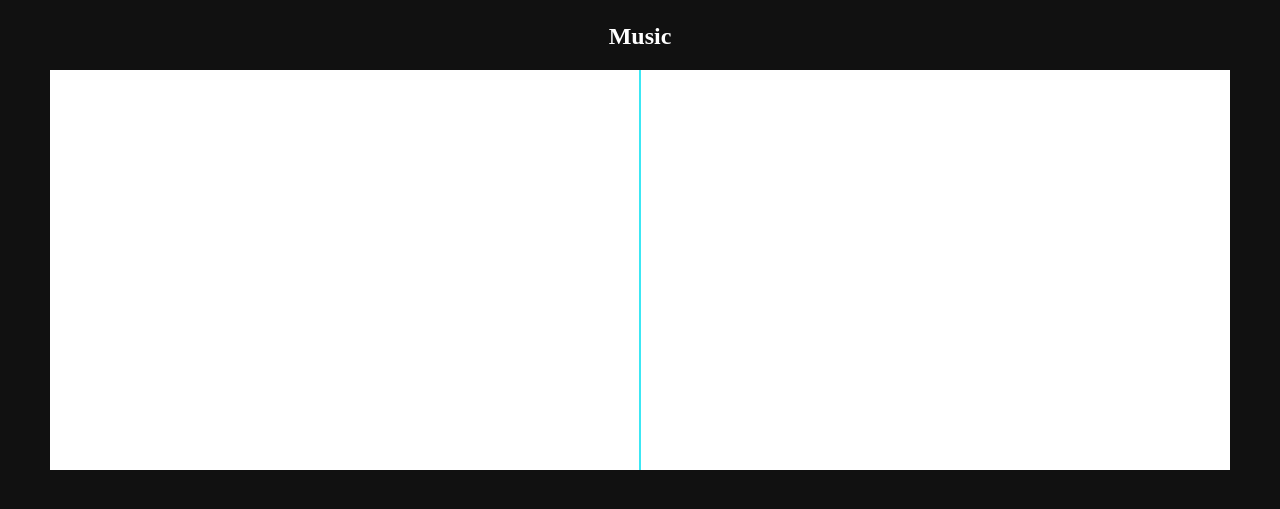
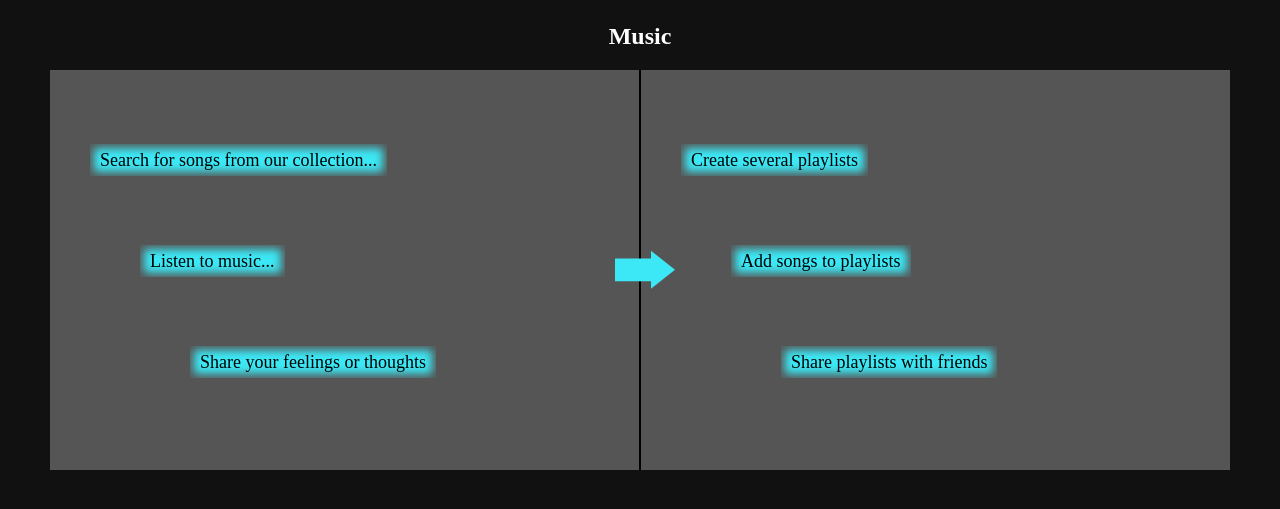
Before and after one commit to MoodsMusic/Moods, a React (Create React App) app in the folder client/: page / in a window 1280 px wide. Shown: the part 877-1386 px from the top of the page. Built offline with nearby package versions, Linux system fonts and the light colour scheme.

Commit message:
Add section for music and animations

```diff
--- a/client/src/App.css
+++ b/client/src/App.css
@@ -64,7 +64,7 @@
   bottom: 20px;
   left: 50%;
   transform: translateX(-50%);
-  animation: bounce 10s linear infinite;
+  /* animation: bounce 10s linear infinite; */
   cursor: pointer;
 }
 
@@ -116,6 +116,7 @@
 .home .section1 {
   position: relative;
   top: 100vh;
+  z-index: 1;
 }
 
 .home .section1 > div {
@@ -128,17 +129,97 @@
 .home .section1 > div > .right-col {
   flex: 1;
   height: 400px;
-  background: white;
+  background: #555;
   margin-bottom: 60px;
+  color: #000;
+  font-size: 18px;
 }
 
 .home .section1 > div > .left-col {
   margin-left: 50px;
+  position: relative;
+}
+
+.home .section1 > div > .left-col::before  {
+  content: "";
+  position: absolute;
+  background: rgb(60, 232, 245);
+  width: 60px;
+  height: 38px;
+  top:50%;
+  right: 0;
+  clip-path: polygon(0% 20%, 60% 20%, 60% 0%, 100% 50%, 60% 100%, 60% 80%, 0% 80%);
+  transform: translate(60%, -50%);
 }
 
 .home .section1 > div > .right-col {
-  border-left: 2px solid rgb(60, 232, 245);
+  border-left: 2px solid rgb(0, 0, 0);
   margin-right: 50px;
 }
 
+.home .section1 > div > .left-col p,
+.home .section1 > div > .right-col p {
+  margin: 80px 0;
+  position: relative;
+  z-index: 3;
+}
+
+.home .section1 > div > .left-col p.slide {
+  animation: slide-right-no-blur 1.5s forwards;
+}
+.home .section1 > div > .right-col p.slide {
+  animation: slide-left-no-blur 1.5s forwards;
+}
+
+@keyframes slide-right-no-blur {
+  from {
+    transform: translateX(-100%);
+  }
+  to {
+    transform: translateX(0);
+  }
+}
+@keyframes slide-left-no-blur {
+  from {
+    transform: translateX(100%);
+  }
+  to {
+    transform: translateX(0);
+  }
+}
+
+div .highlight {position: relative;}
+div .highlight::before {
+  position: absolute;
+  content: '';
+  background: rgb(60, 232, 245);
+  box-shadow: 0 0 8px 4px #555 inset;
+  top: -6px;
+  bottom: -6px;
+  left: -10px;
+  right: -10px;
+  z-index: -1;
+  transform-origin: 0;
+  transform: scaleX(0);
+  transition: 1s transform 1.5s ease;
+}
+.in-view div .highlight::before {
+  transform: scaleX(1);
+}
+
+/* Increase spacing of p elements */
+.home .section1 > div > .left-col p:first-of-type,
+.home .section1 > div > .right-col p:first-of-type {
+  padding-left: 50px;
+}
+
+.home .section1 > div > .left-col p:nth-of-type(2),
+.home .section1 > div > .right-col p:nth-of-type(2) {
+  padding-left: 100px;
+}
+
+.home .section1 > div > .left-col p:last-of-type,
+.home .section1 > div > .right-col p:last-of-type {
+  padding-left: 150px;
+}
 /* End home page styling */
--- a/client/src/Pages/Home.js
+++ b/client/src/Pages/Home.js
@@ -1,6 +1,48 @@
-import React from 'react';
+import React, { useEffect } from 'react';
+import Section from '../Conponents/Section';
 
 const Home = () => {
+
+    useEffect(() => {
+        // Observer for text highlight animations
+        const wrapper = document.getElementById("highlight-effect");
+        const className = "in-view";
+
+        const observer = new IntersectionObserver(
+            (entries) => {
+                entries.forEach((entry) => {
+                    if (entry.isIntersecting) {
+                        wrapper.classList.add(className);
+                        return;
+                    }
+                    wrapper.classList.remove(className);
+                });
+            },
+        );
+
+        observer.observe(wrapper);
+
+        // Observer for text sliding
+        const ps = document.querySelectorAll(".highlight");
+        const className2 = "slide";
+
+        const observer2 = new IntersectionObserver(
+            (entries) => {
+                entries.forEach((entry) => {
+                    if (entry.isIntersecting) {
+                        entry.target.classList.add(className2);
+                        return;
+                    }
+                    entry.target.classList.remove(className2);
+                });
+            },
+        );
+
+        ps.forEach((p) => {
+            observer2.observe(p.parentElement.parentElement);
+        });
+    }, []);
+
     return (
         <main className="home">
             <header>
@@ -14,17 +56,25 @@ const Home = () => {
                 </div>
             </div>
 
-            <section className="section1">
+            <Section sectionNum={"section1"}>
                 <h2 className="text-center">Music</h2>
-                <div>
+                <div id="highlight-effect">
                     <div className="left-col">
-
+                        <p><span className="highlight">Search for songs from our collection...</span></p>
+                        <p><span className="highlight">Listen to music...</span></p>
+                        <p><span className="highlight">Share your feelings or thoughts</span></p>
                     </div>
                     <div className="right-col">
-
+                        <p><span className="highlight">Create several playlists</span></p>
+                        <p><span className="highlight">Add songs to playlists</span></p>
+                        <p><span className="highlight">Share playlists with friends</span></p>
                     </div>
                 </div>
-            </section>
+            </Section>
+
+            <Section sectionNum={"section2"}>
+                <p className="text-center">Create posts or diary entries.</p>
+            </Section>
         </main>
     );
 };
```
